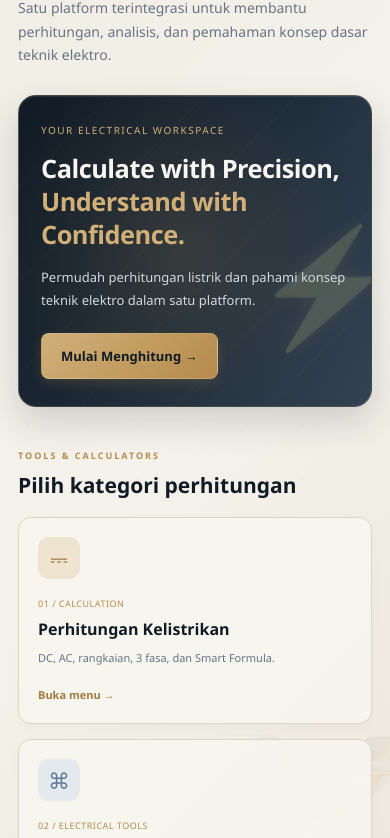
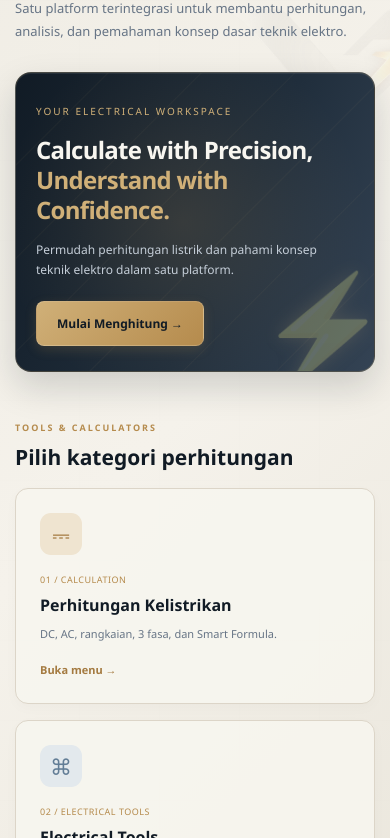
Before and after one commit to hmprabowo01/VOLTEX, a plain HTML site: page index.html in a window 390 px wide. Shown: the part 166-1004 px from the top of the page. Drawn offline with Linux system fonts and the light colour scheme.

Commit message:
Update style.css

```diff
--- a/style.css
+++ b/style.css
@@ -940,108 +940,7 @@ body {
 }
 
 
-/* =====================================================
-   5. MAIN CONTENT + LARGE VOLTEX WATERMARK
-   ===================================================== */
-
-.content {
-    position: relative;
-    isolation: isolate;
-
-    min-height: calc(100vh - 68px);
-
-    background:
-        linear-gradient(
-            135deg,
-            #F0EDE5 0%,
-            #F5F2EB 48%,
-            #EAE6DC 100%
-        );
-}
-
-/* LOGO WATERMARK */
-
-.content::before {
-    content: "";
-
-    position: absolute;
-    inset: 0;
-
-    z-index: 0;
-    pointer-events: none;
-
-    background-image:
-        url("assets/voltex-logo.png");
-
-    background-repeat: no-repeat;
-
-    background-position:
-        right -4% center;
-
-    background-size:
-        min(85vw, 1250px) auto;
-
-    opacity: 0.60;
-
-    filter:
-        contrast(1.35)
-        saturate(1.25)
-        drop-shadow(0 8px 20px rgba(181, 139, 77, 0.12));
-}
-
-
-/* GEOMETRIC ENGINEERING PATTERN */
-
-.content::after {
-    content: "";
-
-    position: absolute;
-    inset: 0;
-
-    z-index: 0;
-    pointer-events: none;
-
-    background-image:
-
-        /* Horizontal engineering lines */
-        repeating-linear-gradient(
-            0deg,
-            transparent 0px,
-            transparent 79px,
-            rgba(181, 139, 77, 0.10) 80px,
-            transparent 81px
-        ),
-
-        /* Vertical engineering lines */
-        repeating-linear-gradient(
-            90deg,
-            transparent 0px,
-            transparent 79px,
-            rgba(181, 139, 77, 0.10) 80px,
-            transparent 81px
-        ),
-
-        /* Connection points */
-        radial-gradient(
-            circle,
-            rgba(181, 139, 77, 0.24) 1.2px,
-            transparent 2px
-        );
-
-    background-size:
-        auto,
-        auto,
-        80px 80px;
-
-    opacity: 0.35;
-}
-
-/* Keep all page content above watermark */
-
-.content > .page {
-    position: relative;
-    z-index: 1;
-}
+
 
 
 /* =====================================================
@@ -1469,89 +1368,214 @@ button:focus-visible {
     color: var(--gold-hover);
 }
 
-
-/* =====================================================
-   15. RESPONSIVE — TABLET
-   ===================================================== */
-
-@media (max-width: 1050px) {
+/* =====================================================
+   VOLTEX — RESPONSIVE WATERMARK SYSTEM
+   Desktop | Laptop | Tablet | Mobile
+   ===================================================== */
+
+/* BASE: DESKTOP BESAR */
+
+.content {
+    position: relative;
+    isolation: isolate;
+    overflow: hidden;
+
+    background:
+        linear-gradient(
+            135deg,
+            #F0EDE5 0%,
+            #F5F2EB 48%,
+            #EAE6DC 100%
+        );
+}
+
+/* WATERMARK */
+
+.content::before {
+    content: "";
+
+    position: absolute;
+    top: 0;
+    right: 0;
+
+    width: 100%;
+    height: 650px;
+
+    z-index: 0;
+    pointer-events: none;
+
+    background-image: url("assets/voltex-logo.png");
+
+    background-repeat: no-repeat;
+    background-position: right -30px top 30px;
+
+    background-size: 1150px auto;
+
+    opacity: 0.42;
+
+    filter:
+        contrast(1.25)
+        saturate(1.15);
+}
+
+/* PATTERN */
+
+.content::after {
+    content: "";
+
+    position: absolute;
+    inset: 0;
+
+    z-index: 0;
+    pointer-events: none;
+
+    background-image:
+        repeating-linear-gradient(
+            0deg,
+            transparent 0px,
+            transparent 79px,
+            rgba(181, 139, 77, 0.07) 80px
+        ),
+        repeating-linear-gradient(
+            90deg,
+            transparent 0px,
+            transparent 79px,
+            rgba(181, 139, 77, 0.07) 80px
+        );
+
+    opacity: 0.3;
+}
+
+/* KONTEN DI ATAS WATERMARK */
+
+.content > .page {
+    position: relative;
+    z-index: 1;
+}
+
+
+/* =====================================================
+   LAPTOP
+   1051px - 1439px
+   ===================================================== */
+
+@media (min-width: 1051px) and (max-width: 1439px) {
 
     .content::before {
-        background-size: 430px auto;
-        background-position: right 3% center;
-
-        opacity: 0.055;
+        background-size: 950px auto;
+        background-position: right -60px top 40px;
+
+        opacity: 0.38;
+    }
+
+}
+
+
+/* =====================================================
+   TABLET LANDSCAPE
+   901px - 1050px
+   ===================================================== */
+
+@media (min-width: 901px) and (max-width: 1050px) {
+
+    .content {
+        padding: 30px;
+    }
+
+    .content::before {
+        background-size: 720px auto;
+        background-position: right -100px top 80px;
+
+        opacity: 0.25;
     }
 
     .hero-symbol {
-        right: 2%;
-        font-size: 155px;
-    }
-
-}
-
-
-/* =====================================================
-   16. RESPONSIVE — MOBILE
-   ===================================================== */
-
-@media (max-width: 760px) {
+        font-size: 145px;
+    }
+
+}
+
+
+/* =====================================================
+   TABLET PORTRAIT
+   761px - 900px
+   ===================================================== */
+
+@media (min-width: 761px) and (max-width: 900px) {
 
     .content {
-        padding: 25px 17px;
+        padding: 28px;
     }
 
     .content::before {
-        background-size: 330px auto;
-        background-position: right -90px top 180px;
-
-        opacity: 0.045;
+        background-size: 560px auto;
+        background-position: right -100px top 90px;
+
+        opacity: 0.20;
+    }
+
+    .feature-grid {
+        grid-template-columns: repeat(2, 1fr);
+    }
+
+    .hero {
+        padding: 30px;
+    }
+
+    .hero-symbol {
+        font-size: 125px;
+        right: 0;
+    }
+
+}
+
+
+/* =====================================================
+   MOBILE BESAR
+   481px - 760px
+   ===================================================== */
+
+@media (min-width: 481px) and (max-width: 760px) {
+
+    .content {
+        padding: 25px 20px;
+    }
+
+    .content::before {
+        height: 420px;
+
+        background-size: 400px auto;
+        background-position: right -115px top 65px;
+
+        opacity: 0.12;
     }
 
     .content::after {
-        opacity: 0.2;
+        opacity: 0.15;
     }
 
     .hero {
-        position: relative;
-        min-height: 280px;
-    }
-
-    .hero-text {
-        max-width: 100%;
+        min-height: 300px;
+        padding: 28px 23px;
     }
 
     .hero-symbol {
         position: absolute;
 
         right: -10px;
-        bottom: -35px;
-
-        font-size: 125px;
-
-        opacity: 0.23;
-
-        pointer-events: none;
-    }
-
-    .hero-symbol:hover {
-        transform: none;
-    }
-
-    .hero h2 {
-        font-size: 26px;
-    }
-
-    .brand-logo {
-        width: 62px;
-        height: 62px;
-    }
-
-}
-
-
-/* =====================================================
-   17. RESPONSIVE — SMALL MOBILE
+        bottom: -30px;
+
+        font-size: 120px;
+
+        opacity: 0.3;
+    }
+
+}
+
+
+/* =====================================================
+   MOBILE KECIL
+   480px KE BAWAH
    ===================================================== */
 
 @media (max-width: 480px) {
@@ -1561,344 +1585,51 @@ button:focus-visible {
     }
 
     .content::before {
-        background-size: 260px auto;
-        background-position: right -100px top 170px;
-
-        opacity: 0.035;
+        height: 380px;
+
+        background-size: 290px auto;
+        background-position: right -105px top 65px;
+
+        opacity: 0.09;
+    }
+
+    .content::after {
+        opacity: 0.12;
     }
 
     .hero {
+        min-height: 280px;
         padding: 25px 20px;
     }
 
+    .hero h2 {
+        font-size: 24px;
+    }
+
     .hero-symbol {
-        font-size: 105px;
+        position: absolute;
+
         right: -15px;
         bottom: -25px;
-    }
-
-    .hero h2 {
-        font-size: 24px;
-    }
-
-    .section-heading {
-        margin-top: 32px;
-    }
-
-    .tool-card,
-    .feature-card {
-        padding: 19px;
-    }
-
-}
-/* LAPTOP: 1051px – 1439px */
-
-@media (min-width: 1051px) and (max-width: 1439px) {
-
-    .content::before {
-        background-size: 1050px auto;
-
-        background-position:
-            right -5% center;
-
-        opacity: 0.55;
-    }
-
-}
-
-
-/* TABLET LANDSCAPE: 901px – 1050px */
-
-@media (min-width: 901px) and (max-width: 1050px) {
-
-    .content::before {
-        background-size: 800px auto;
-
-        background-position:
-            right -90px center;
-
-        opacity: 0.38;
-    }
-
-}
-
-
-/* TABLET PORTRAIT: 761px – 900px */
-
-@media (min-width: 761px) and (max-width: 900px) {
-
-    .content::before {
-        background-size: 600px auto;
-
-        background-position:
-            right -80px top 100px;
-
-        opacity: 0.30;
-    }
-
-}
-
-
-/* HP: 481px – 760px */
-
-@media (min-width: 481px) and (max-width: 760px) {
-
-    .content::before {
-        background-size: 420px auto;
-
-        background-position:
-            right -110px top 90px;
-
-        opacity: 0.22;
-    }
-
-}
-
-
-/* HP KECIL: 480px ke bawah */
-
-@media (max-width: 480px) {
-
-    .content::before {
-        background-size: 340px auto;
-
-        background-position:
-            right -105px top 75px;
-
-        opacity: 0.18;
-    }
-
-}
-
-/* =====================================================
-   VOLTEX V5 — MOBILE RESPONSIVE REFINEMENT
-   Khusus HP, desktop tidak berubah
-   ===================================================== */
-
-@media (max-width: 760px) {
-
-    /* 1. BACKGROUND WATERMARK */
-    .content::before {
-        background-size: 240px auto;
-
-        background-position:
-            right -65px bottom 100px;
-
-        opacity: 0.13;
-
-        filter:
-            contrast(1.2)
-            saturate(1.2);
-    }
-
-    /* 2. GEOMETRIC BACKGROUND */
-    .content::after {
-        opacity: 0.13;
-        background-size:
-            55px 55px;
-    }
-
-    /* 3. DASHBOARD CONTENT */
-    .content {
-        padding: 26px 18px 40px;
-        overflow: hidden;
-    }
-
-    .page {
-        width: 100%;
-        min-width: 0;
-    }
-
-    /* 4. MAIN TITLE */
-    .page h1 {
-        font-size: clamp(27px, 7vw, 34px);
-        line-height: 1.2;
-    }
-
-    .subtitle {
-        font-size: 14px;
-        line-height: 1.7;
-    }
-
-    /* 5. HERO SECTION */
-    .hero {
-        display: flex;
-        flex-direction: column;
-
-        position: relative;
-
-        width: 100%;
-        min-height: 0;
-
-        padding: 27px 22px;
-
-        border-radius: 18px;
-
-        overflow: hidden;
-    }
-
-    /* 6. HERO TEXT */
-    .hero-text {
-        position: relative;
-        z-index: 3;
-
-        width: 100%;
-        max-width: 100%;
-
-        flex: none;
-    }
-
-    .hero-text > small {
-        display: block;
-
-        font-size: 10px;
-        letter-spacing: 1.5px;
-
-        color: #D0B078;
-
-        max-width: 100%;
-    }
-
-    .hero h2 {
-        width: 100%;
-        max-width: 100%;
-
-        font-size: clamp(25px, 6.5vw, 30px);
-
-        line-height: 1.3;
-
-        letter-spacing: -0.5px;
-
-        color: #F8F6F0;
-    }
-
-    .hero h2 span {
-        color: #D0B078;
-    }
-
-    .hero p {
-        max-width: 100%;
-
-        font-size: 13px;
-        line-height: 1.8;
-
-        color: #D1D8DF;
-    }
-
-    /* 7. LIGHTNING SYMBOL */
-    .hero-symbol {
-        position: absolute;
-
-        z-index: 1;
-
-        right: -25px;
-        bottom: 45px;
-
-        width: auto;
-        height: auto;
-
-        font-size: 115px;
-
-        opacity: 0.16;
-
-        pointer-events: none;
-
-        filter:
-            drop-shadow(0 0 10px rgba(208, 176, 120, 0.2));
-    }
-
-    .hero-symbol:hover {
-        transform: none;
-    }
-
-    /* 8. HERO BUTTON */
-    .primary-btn {
-        position: relative;
-        z-index: 4;
-
-        display: inline-flex;
-
-        width: auto;
-        max-width: 100%;
-
-        justify-content: center;
-
-        padding: 13px 19px;
-
-        font-size: 13px;
-    }
-
-    /* 9. CATEGORY SECTION */
-    .section-heading {
-        margin-top: 35px;
-    }
-
-    .section-heading h2 {
-        font-size: 21px;
-        line-height: 1.4;
-    }
-
-    /* 10. CARD LAYOUT */
+
+        font-size: 105px;
+
+        opacity: 0.25;
+    }
+
     .tool-grid,
-    .feature-grid {
-        grid-template-columns: minmax(0, 1fr);
-
-        width: 100%;
-        gap: 15px;
-    }
-
-    .tool-card,
-    .feature-card {
-        width: 100%;
-        min-width: 0;
-
-        box-sizing: border-box;
-    }
-
-    /* 11. PREVENT HORIZONTAL OVERFLOW */
-    .main-content,
-    .content,
-    .page {
-        max-width: 100%;
-        box-sizing: border-box;
-    }
-
-}
-
-
-/* =====================================================
-   EXTRA SMALL PHONES
-   ===================================================== */
-
-@media (max-width: 380px) {
-
-    .content {
-        padding-left: 14px;
-        padding-right: 14px;
-    }
-
-    .hero {
-        padding: 23px 18px;
-    }
-
-    .hero h2 {
-        font-size: 24px;
-    }
-
-    .hero-symbol {
-        font-size: 95px;
-
-        right: -30px;
-        bottom: 35px;
-
-        opacity: 0.13;
-    }
-
-    .page h1 {
-        font-size: 26px;
-    }
-
-}
+    .feature-grid,
+    .calc-grid {
+        grid-template-columns: 1fr;
+    }
+
+    .calculator {
+        padding: 18px;
+    }
+
+}
+
+
 
 /* =====================================================
    END OF VOLTEX BRANDING SYSTEM
```
